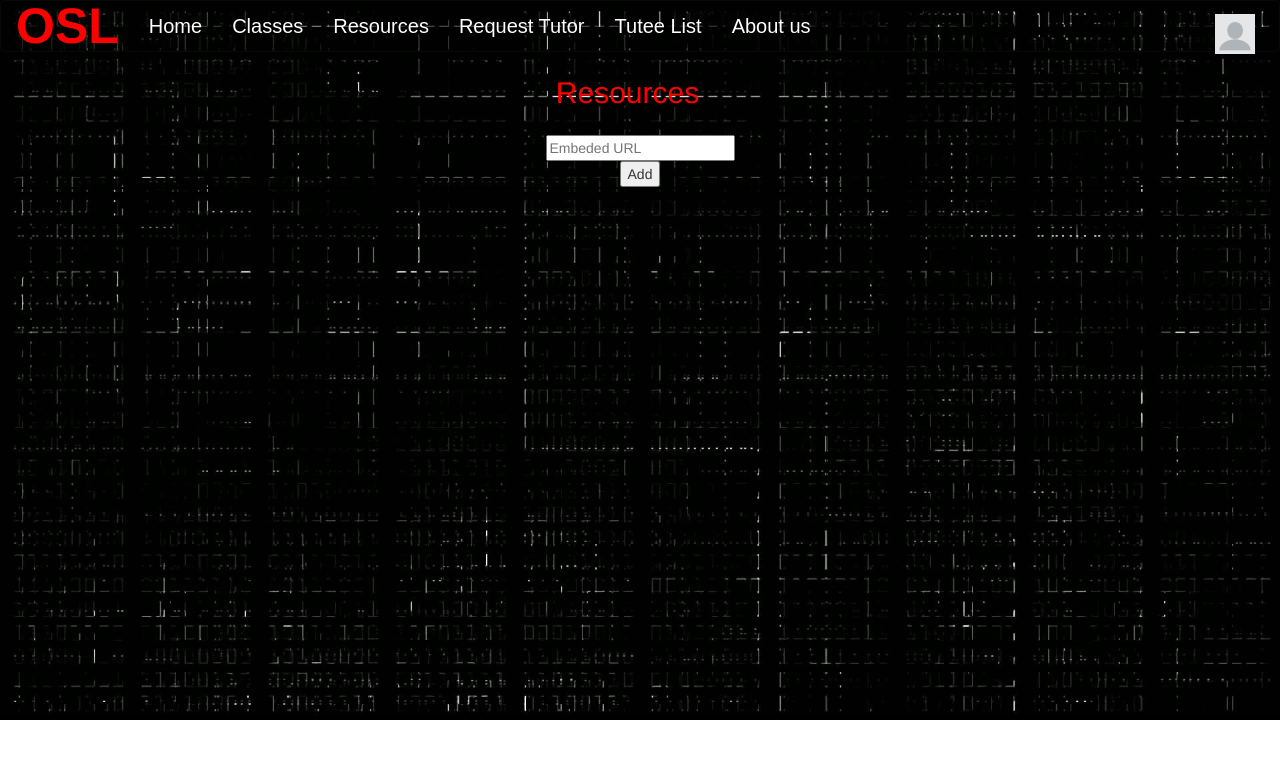
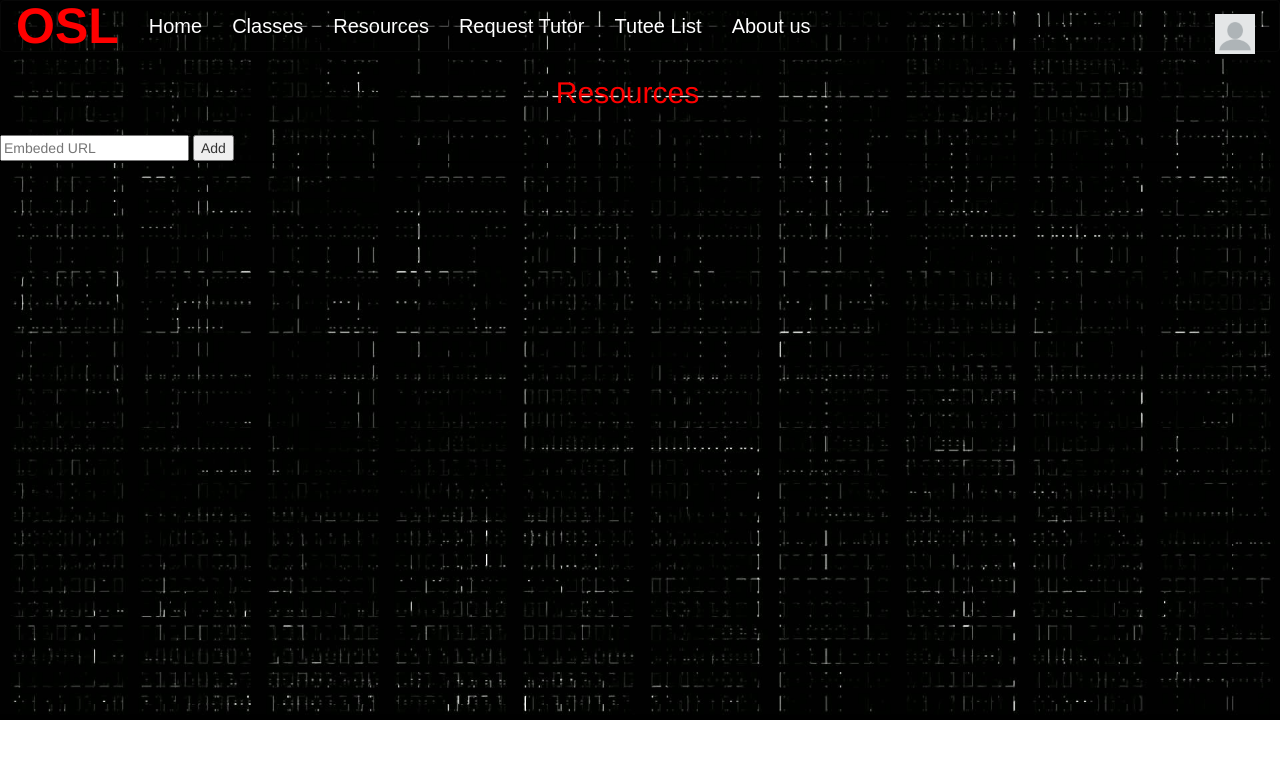
Before and after one commit to jldu20/cs326-team-rho, a website: page src/resources.html in a window 1280 px wide. Drawn offline with nearby package versions, Linux system fonts and the light colour scheme; no server answers.

Commit message:
small changes

```diff
--- a/src/resources.html
+++ b/src/resources.html
@@ -51,9 +51,8 @@
             </div>
             <br>
 
-              <center><input type="text" id = "add_vid_input" placeholder="Embeded URL" name="search"></center>
-              <center><button type = "button" id = "addVid-button">Add</button></center>
-
+              <input type="text" id = "add_vid_input" placeholder="Embeded URL" name="search">
+              <button type = "button" id = "addVid-button">Add</button>
             <!-- CANT get it to be completely side by side -->
             <div id="wrapper">
             </div>
```
